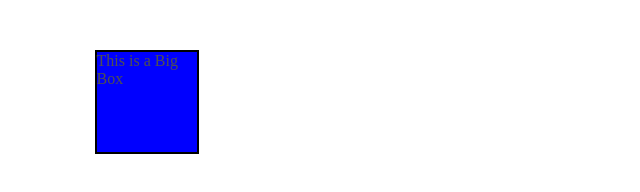
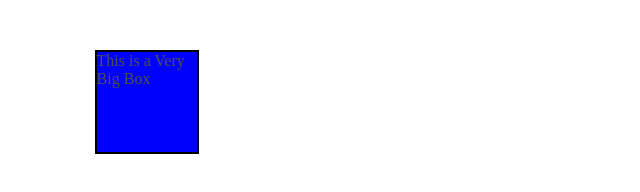
Before and after one commit to mozaid7/CSS, a plain HTML site: page CSS Level 5/index.html in a window 1280 px wide. Shown: the full height of the page, 0-640 px from the left. Drawn offline with Linux system fonts and the light colour scheme.

Commit message:
Update index.html

```diff
--- a/CSS Level 5/index.html
+++ b/CSS Level 5/index.html
@@ -7,6 +7,6 @@
     <link rel="stylesheet" href="style.css">
 </head>
 <body>
-    <div>This is a Big Box</div>
+    <div>This is a Very Big Box</div>
 </body>
 </html>
```
